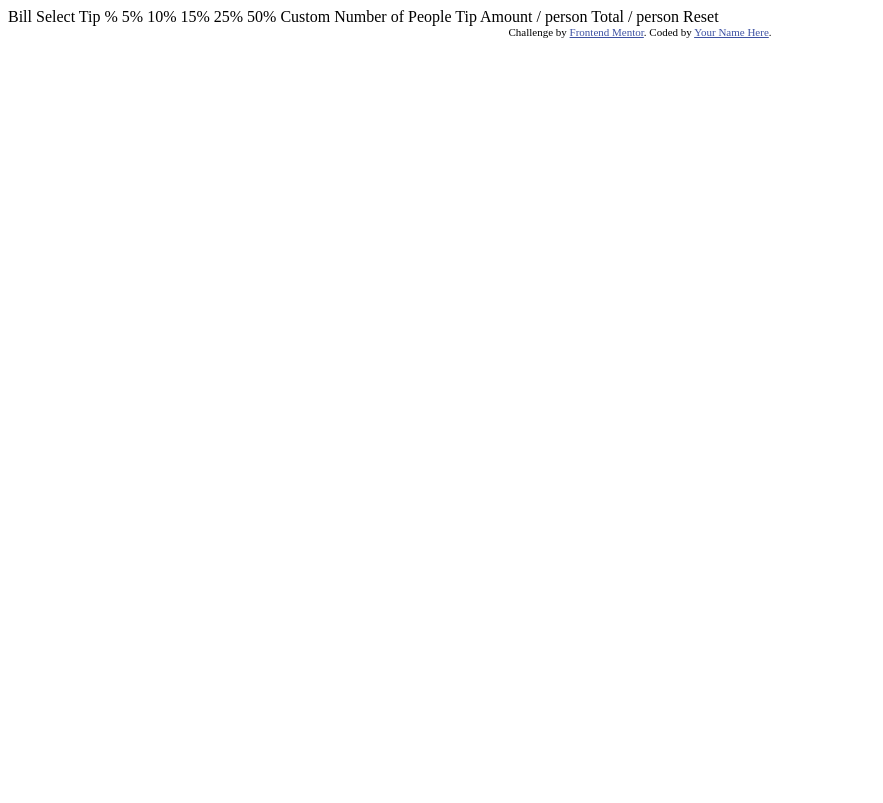
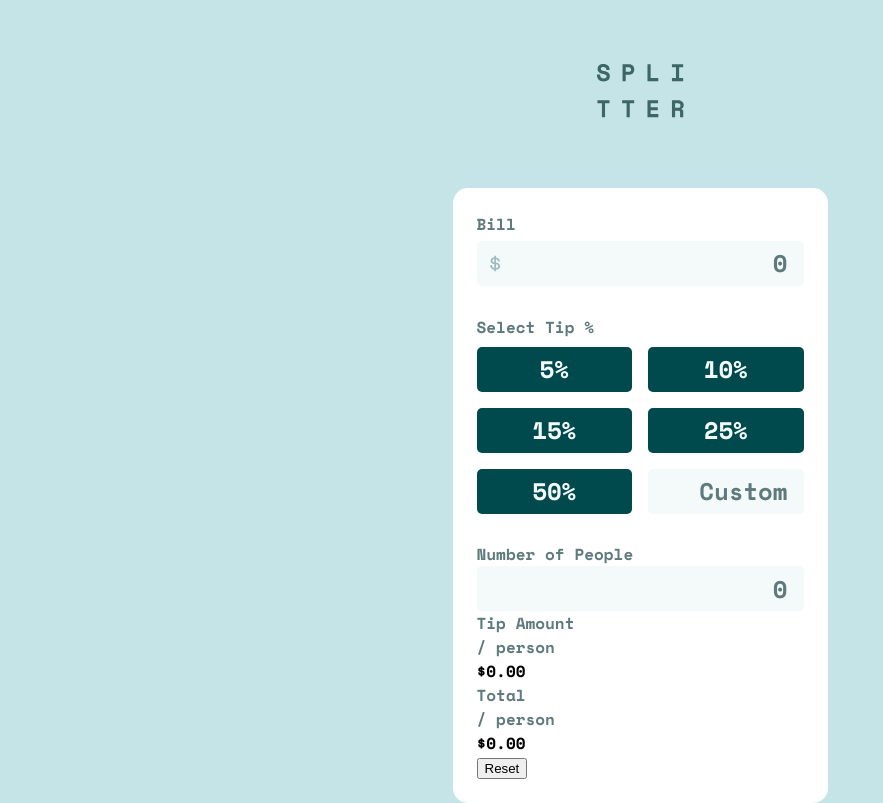
Before and after one commit to milen-nenkov/FrontEnd-Mentor-Challenges, a plain HTML site: page tip-calculator-app-main/index.html in a window 1280 px wide. Shown: the whole page, without its empty margins (0-883 px from the left). Drawn offline with nearby package versions, Linux system fonts and the light colour scheme.

Commit message:
Complete Basic Structure

```diff
--- /dev/null
+++ b/tip-calculator-app-main/css/styles.css
@@ -0,0 +1,124 @@
+@import url('https://fonts.googleapis.com/css2?family=Space+Mono:wght@700&display=swap');
+
+:root {
+  /* === FONT === */
+  --Space-Mono-Font: 'Space Mono', monospace;
+  --Font-Size: 24px;
+
+  /* === COLORS === */
+  --Strong-Cyan: hsl(172, 67%, 45%);
+  --Very-Dark-Cyan: hsl(183, 100%, 15%);
+  --Dark-Grayish-Cyan: hsl(186, 14%, 43%);
+  --Light-Grayish-Cyan: hsl(185, 41%, 84%);
+  --Grayish-Cyan: hsl(184, 14%, 56%);
+  --Very-Light-Grayish-Cyan: hsl(189, 41%, 97%);
+  --White: hsl(0, 0%, 100%);
+
+  /* === WIDTHS === */
+  --Mobile-Width: 375px;
+  --Desktop-Width: 1440px;
+}
+
+* {
+  margin: 0;
+  box-sizing: border-box;
+}
+
+body {
+  font-family: var(--Space-Mono-Font);
+  background-color: var(--Light-Grayish-Cyan);
+  text-align: center;
+}
+
+input {
+  color: var(--Very-Dark-Cyan);
+  font-size: var(--Font-Size);
+  font-family: var(--Space-Mono-Font);
+  border: none;
+  border-radius: 5px;
+  overflow: hidden;
+  background-color: var(--Very-Light-Grayish-Cyan);
+  width: 100%;
+  height: 45px;
+  text-align: end;
+  padding: 1rem;
+}
+
+input:focus {
+  outline: 2px solid var(--Strong-Cyan);
+}
+
+input:hover {
+  cursor: pointer;
+}
+
+p {
+  color: var(--Dark-Grayish-Cyan);
+}
+
+::placeholder {
+  color: var(--Dark-Grayish-Cyan);
+}
+
+.calculator {
+  text-align: start;
+  background-color: var(--White);
+  margin: auto;
+  max-width: var(--Mobile-Width);
+  width: 95vw;
+  padding: 1.5rem;
+  border-radius: 15px;
+}
+
+.logo {
+  margin: 5% auto;
+}
+
+.bill {
+  position: relative;
+  margin-bottom: 1.8rem;
+}
+
+.bill-text {
+  margin-bottom: 0.3rem;
+}
+
+.dollar-icon {
+  position: absolute;
+  left: 4%;
+  top: 42px;
+}
+
+.tip {
+  margin-bottom: 1.8rem;
+}
+
+.tip-select {
+  margin-bottom: 0.5rem;
+}
+
+.tips-grid {
+  display: grid;
+  grid-template-columns: 1fr 1fr;
+  gap: 1rem;
+}
+
+.tip-btn {
+  font-family: var(--Space-Mono-Font);
+  font-size: var(--Font-Size);
+  background-color: var(--Very-Dark-Cyan);
+  color: var(--Very-Light-Grayish-Cyan);
+  height: 45px;
+  border: none;
+  border-radius: 5px;
+}
+
+.tip-btn:hover {
+  color: var(--Very-Dark-Cyan);
+  background-color: var(--Strong-Cyan);
+}
+
+.tip-btn-active {
+  color: var(--Very-Dark-Cyan);
+  background-color: var(--Strong-Cyan);
+}
--- a/tip-calculator-app-main/index.html
+++ b/tip-calculator-app-main/index.html
@@ -1,44 +1,69 @@
 <!DOCTYPE html>
 <html lang="en">
-<head>
-  <meta charset="UTF-8">
-  <meta name="viewport" content="width=device-width, initial-scale=1.0"> <!-- displays site properly based on user's device -->
+  <head>
+    <meta charset="UTF-8" />
+    <meta name="viewport" content="width=device-width, initial-scale=1.0" />
+    <!-- displays site properly based on user's device -->
 
-  <link rel="icon" type="image/png" sizes="32x32" href="./images/favicon-32x32.png">
+    <link
+      rel="icon"
+      type="image/png"
+      sizes="32x32"
+      href="./images/favicon-32x32.png"
+    />
 
-  <title>Frontend Mentor | Tip calculator app</title>
+    <title>Frontend Mentor | Tip calculator app</title>
 
-  <!-- Feel free to remove these styles or customise in your own stylesheet 👍 -->
-  <style>
-    .attribution { font-size: 11px; text-align: center; }
-    .attribution a { color: hsl(228, 45%, 44%); }
-  </style>
-</head>
-<body>
+    <link rel="stylesheet" href="css/styles.css" />
+  </head>
+  <body>
+    <img class="logo" src="images/logo.svg" alt="Splitter Logo" />
+    <main class="calculator">
+      <section class="controls">
+        <div class="bill">
+          <p class="bill-text">Bill</p>
+          <span class="dollar-icon"
+            ><img src="images/icon-dollar.svg" alt=""
+          /></span>
+          <input type="text" class="bill-input" placeholder="0" />
+        </div>
+        <div class="tip">
+          <p class="tip-select">Select Tip %</p>
+          <div class="tips-grid">
+            <button class="tip-btn five-percent">5%</button>
+            <button class="tip-btn ten-percent">10%</button>
+            <button class="tip-btn fifteen-percent">15%</button>
+            <button class="tip-btn twenty-five-percent">25%</button>
+            <button class="tip-btn fifty-percent">50%</button>
+            <input type="text" class="custom-tip" placeholder="Custom" />
+          </div>
+        </div>
+        <div class="people">
+          <p class="people-text">Number of People</p>
 
-  Bill
+          <input type="text" class="people" placeholder="0" />
+        </div>
+      </section>
+      <section class="display">
+        <div class="tip-per-person">
+          <p class="tip-each">
+            Tip Amount <br />
+            / person
+          </p>
+          <div class="tip-person">$0.00</div>
+        </div>
+        <div class="total-per-person">
+          <p class="total-each">
+            Total <br />
+            / person
+          </p>
+          <div class="total-person">$0.00</div>
+        </div>
 
-  Select Tip %
-  5%
-  10%
-  15%
-  25%
-  50%
-  Custom
+        <button class="reset">Reset</button>
+      </section>
+    </main>
 
-  Number of People
-
-  Tip Amount
-  / person
-
-  Total
-  / person
-
-  Reset
-
-  <div class="attribution">
-    Challenge by <a href="https://www.frontendmentor.io?ref=challenge" target="_blank">Frontend Mentor</a>.
-    Coded by <a href="#">Your Name Here</a>.
-  </div>
-</body>
+    <script src="index.js"></script>
+  </body>
 </html>
```
Also changed, not shown: tip-calculator-app-main/index.js (added).
